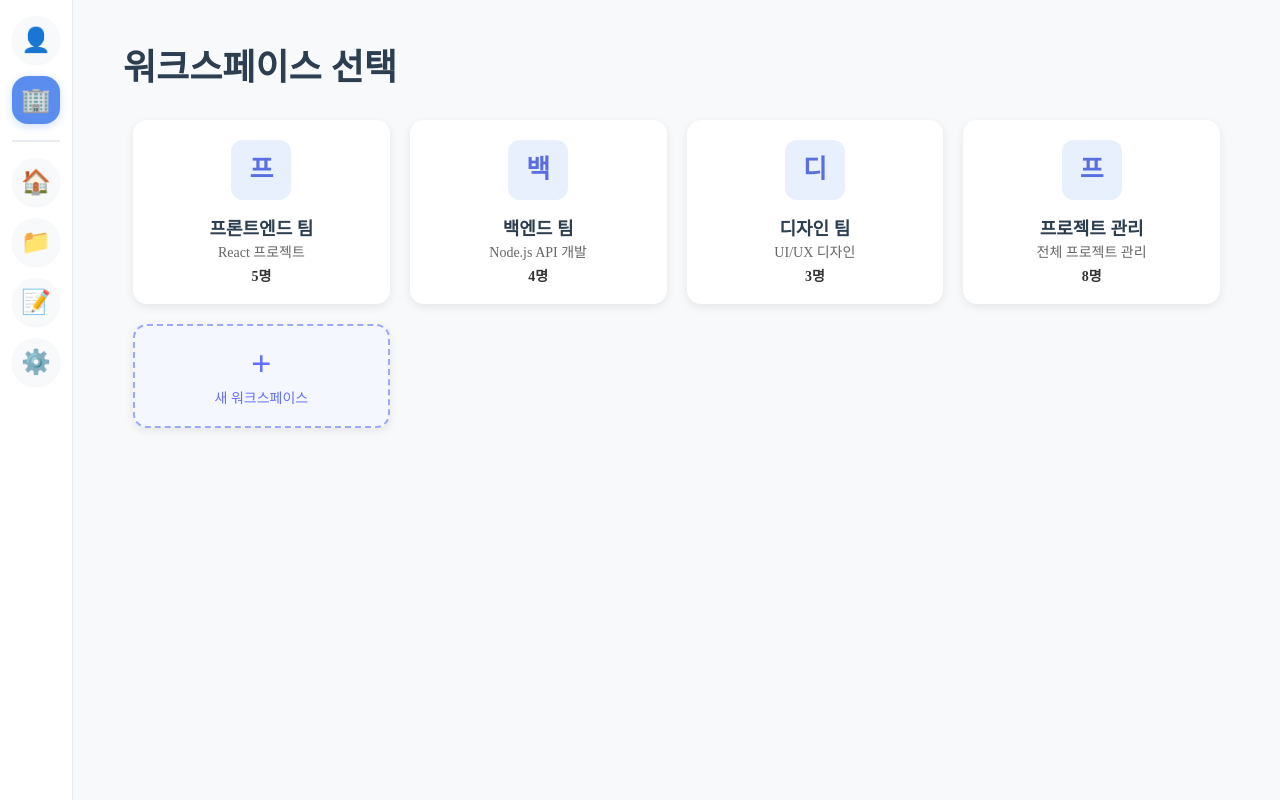
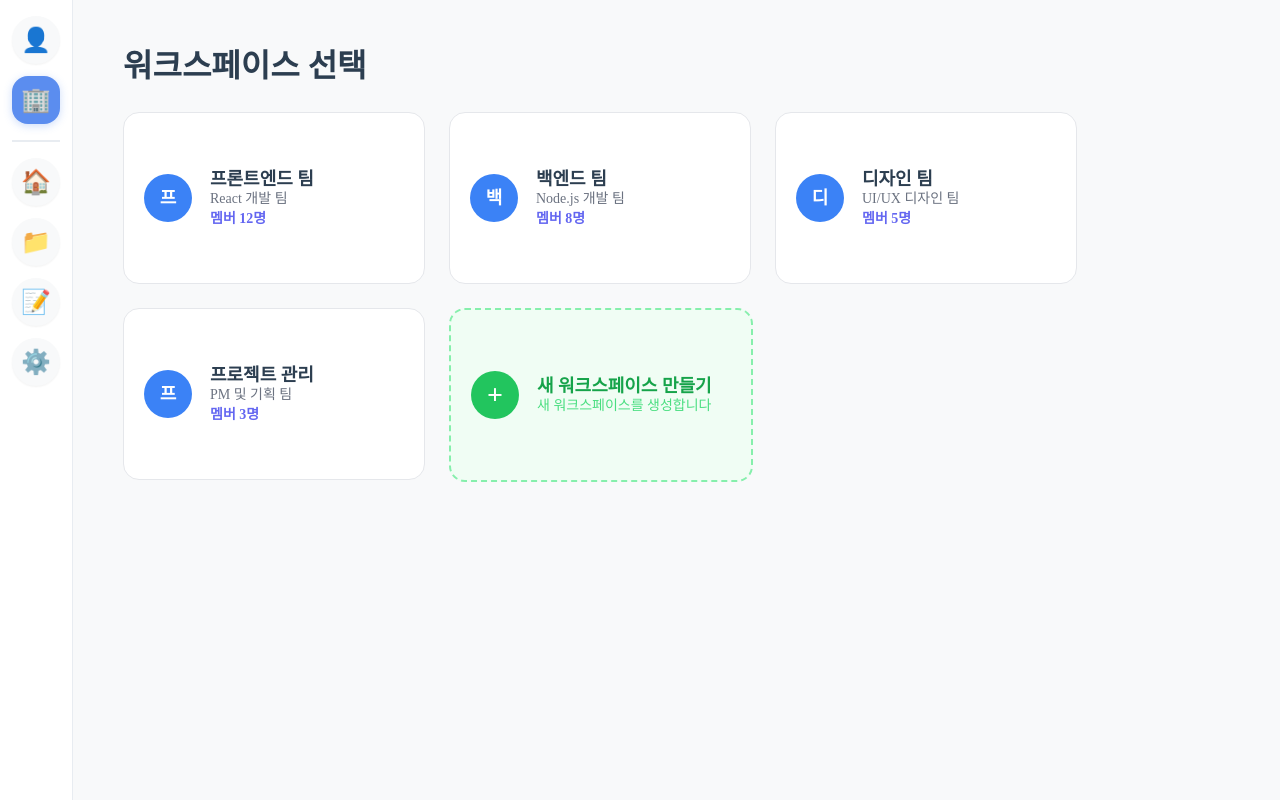
Before and after one commit to LFCKJ/noriWEB, a React (Vite) app in the folder Front/app/: page /spaces in a window 1280 px wide. Built offline with nearby package versions, Linux system fonts and the light colour scheme.

Commit message:
feature/fix workspacelist-layout

```diff
--- a/Front/app/src/pages/WorkspaceList.jsx
+++ b/Front/app/src/pages/WorkspaceList.jsx
@@ -1,4 +1,3 @@
-import { px } from 'framer-motion';
 import { useNavigate } from 'react-router-dom';
 
 /**
@@ -15,22 +14,14 @@ export default function WorkspaceList() {
     // 사용자가 속한 워크스페이스 목록 (임시 데이터)
     // TODO: API로 실제 데이터 가져오기
     const workspaceList = [
-        { id: 'ws-1', name: '프론트엔드 팀', description: 'React 프로젝트', image: null, memberCount: 5 },
-        { id: 'ws-2', name: '백엔드 팀', description: 'Node.js API 개발', image: null, memberCount: 4 },
-        { id: 'ws-3', name: '디자인 팀', description: 'UI/UX 디자인', image: null, memberCount: 3 },
-        { id: 'ws-4', name: '프로젝트 관리', description: '전체 프로젝트 관리', image: null, memberCount: 8 }
+        { id: 'ws-1', name: '프론트엔드 팀', description: 'React 개발 팀', memberCount: 12 },
+        { id: 'ws-2', name: '백엔드 팀', description: 'Node.js 개발 팀', memberCount: 8 },
+        { id: 'ws-3', name: '디자인 팀', description: 'UI/UX 디자인 팀', memberCount: 5 },
+        { id: 'ws-4', name: '프로젝트 관리', description: 'PM 및 기획 팀', memberCount: 3 }
     ];
 
-    // 워크스페이스 핸들러
-    const handleWorkspaceSelect = workspaceId => {
-        navigate(`/workspace/${workspaceId}`);
-    };
-
-    // 새 워크스페이스 생성 핸들러
-    const handleCreateWorkspace = () => {
-        // TODO: 워크스페이스 생성 모달/페이지
-        console.log('새 워크스페이스 생성');
-    };
+    const handleWorkspaceSelect = workspaceId => navigate(`/workspace/${workspaceId}`);
+    const handleCreateWorkspace = () => console.log("새 워크스페이스 생성");
 
     return (
         <div style={styles.page}>
@@ -43,20 +34,28 @@ export default function WorkspaceList() {
                         style={styles.card}
                         onClick={() => handleWorkspaceSelect(ws.id)}
                     >
-                        <div style={styles.imageBox}>
-                            {ws.image || ws.name.charAt(0)}
+                        <div style={styles.iconCircle}>
+                            {ws.name.charAt(0)}
                         </div>
-                        <h3 style={styles.cardTitle}>{ws.name}</h3>
-                        <p style={styles.description}>{ws.description}</p>
-                        <span style={styles.member}>{ws.memberCount}명</span>
+
+                        <div style={styles.textBox}>
+                            <div style={styles.cardTitle}>{ws.name}</div>
+                            <div style={styles.description}>{ws.description}</div>
+                            <div style={styles.member}>멤버 {ws.memberCount}명</div>
+                        </div>
                     </div>
                 ))}
 
+                {/* 새 워크스페이스 */}
                 <div style={{ ...styles.card, ...styles.newCard }} onClick={handleCreateWorkspace}>
-                    <span style={styles.newPlus}>+</span>
-                    <p style={styles.newText}>새 워크스페이스</p>
+                    <div style={styles.plusCircle}>+</div>
+                    <div style={styles.newTextBox}>
+                        <div style={styles.newTitle}>새 워크스페이스 만들기</div>
+                        <div style={styles.newDescription}>새 워크스페이스를 생성합니다</div>
+                    </div>
                 </div>
             </div>
+
         </div>
     );
 }
@@ -68,90 +67,107 @@ const styles = {
     page: {
         padding: '30px'
     },
+
     title: {
-        marginBottom: '24px',
-        fontSize: '36px',
+        fontSize: '32px',
         fontWeight: 700,
+        marginBottom: '30px'
     },
 
-    // 그리드
     grid: {
-        display: 'grid',
-        gridTemplateColumns: 'repeat(auto-fill, minmax(220px, 1fr))',
-        gap: '20px',
-        padding: '10px'
+        display: 'flex',
+        flexWrap: 'wrap',
+        gap: '24px'
     },
 
-    // 카드
     card: {
+        width: '260px',
+        height: '130px',
+        display: 'flex',
+        flexDirection: 'row',
+        alignItems: 'center',
+        gap: '18px',
+        padding: '20px',
         background: '#fff',
-        borderRadius: '14px',
-        padding: '20px',
-        boxShadow: '0 3px 10px rgba(0,0,0,0.08)',
+        borderRadius: '16px',
+        border: '1px solid #e5e7eb',
         cursor: 'pointer',
-        transition: '0.15s ease',
-        display: 'flex',
-        flexDirection: 'column',
-        alignItems: 'center',
-        textAlign: 'center'
+        transition: '0.2s',
     },
 
-    // 카드 hover (JSX에서 별도로 적용 못해도 react로 가능)
     cardHover: {
-        transform: 'translateY(-4px)',
-        boxShadow: '0 5px 16px rgba(0,0,0,0.12)'
+        transform: 'translateY(-4px)'
     },
 
-    imageBox: {
-        width: '60px',
-        height: '60px',
-        borderRadius: '12px',
-        background: '#e8f0fe',
+    iconCircle: {
+        width: '48px',
+        height: '48px',
+        borderRadius: '50%',
+        background: '#3b82f6',
+        color: '#fff',
+        fontSize: '18px',
         display: 'flex',
         justifyContent: 'center',
         alignItems: 'center',
-        fontSize: '26px',
-        marginBottom: '15px',
-        color: '#5a6fdf',
         fontWeight: 'bold'
     },
 
+    textBox: {
+        display: 'flex',
+        flexDirection: 'column'
+    },
+
     cardTitle: {
-        margin: '5px 0 8px',
         fontSize: '18px',
-        fontWeight: '600'
+        fontWeight: 700,
+        marginBottom: '4px'
     },
 
     description: {
         fontSize: '14px',
-        color: '#666',
-        margin: 0
+        color: '#6b7280',
+        marginBottom: '6px'
     },
 
     member: {
-        marginTop: '10px',
         fontSize: '14px',
-        fontWeight: '600',
-        color: '#333'
-    },
-    scrollArea: {
-        flex: 1,
-        overflowY: 'auto',
-        padding: '0 40px 40px 40px',
+        color: '#6366f1',
+        fontWeight: 600
     },
 
-    // 새 워크스페이스 카드
+    // 새 그룹 카드
     newCard: {
-        background: '#f5f7ff',
-        border: '2px dashed #9da9ff',
-        color: '#6370ff'
+        background: '#f0fdf4',
+        border: '2px dashed #86efac'
     },
-    newPlus: {
-        fontSize: '36px',
+
+    plusCircle: {
+        width: '48px',
+        height: '48px',
+        borderRadius: '50%',
+        background: '#22c55e',
+        color: '#fff',
+        fontSize: '28px',
+        display: 'flex',
+        justifyContent: 'center',
+        alignItems: 'center',
         fontWeight: 'bold'
     },
-    newText: {
-        marginTop: '10px',
-        fontSize: '14px'
+
+    newTextBox: {
+        display: 'flex',
+        flexDirection: 'column'
+    },
+
+    newTitle: {
+        fontSize: '18px',
+        fontWeight: 700,
+        color: '#16a34a',
+        marginBottom: '4px'
+    },
+
+    newDescription: {
+        fontSize: '14px',
+        color: '#4ade80'
     }
 };
```
